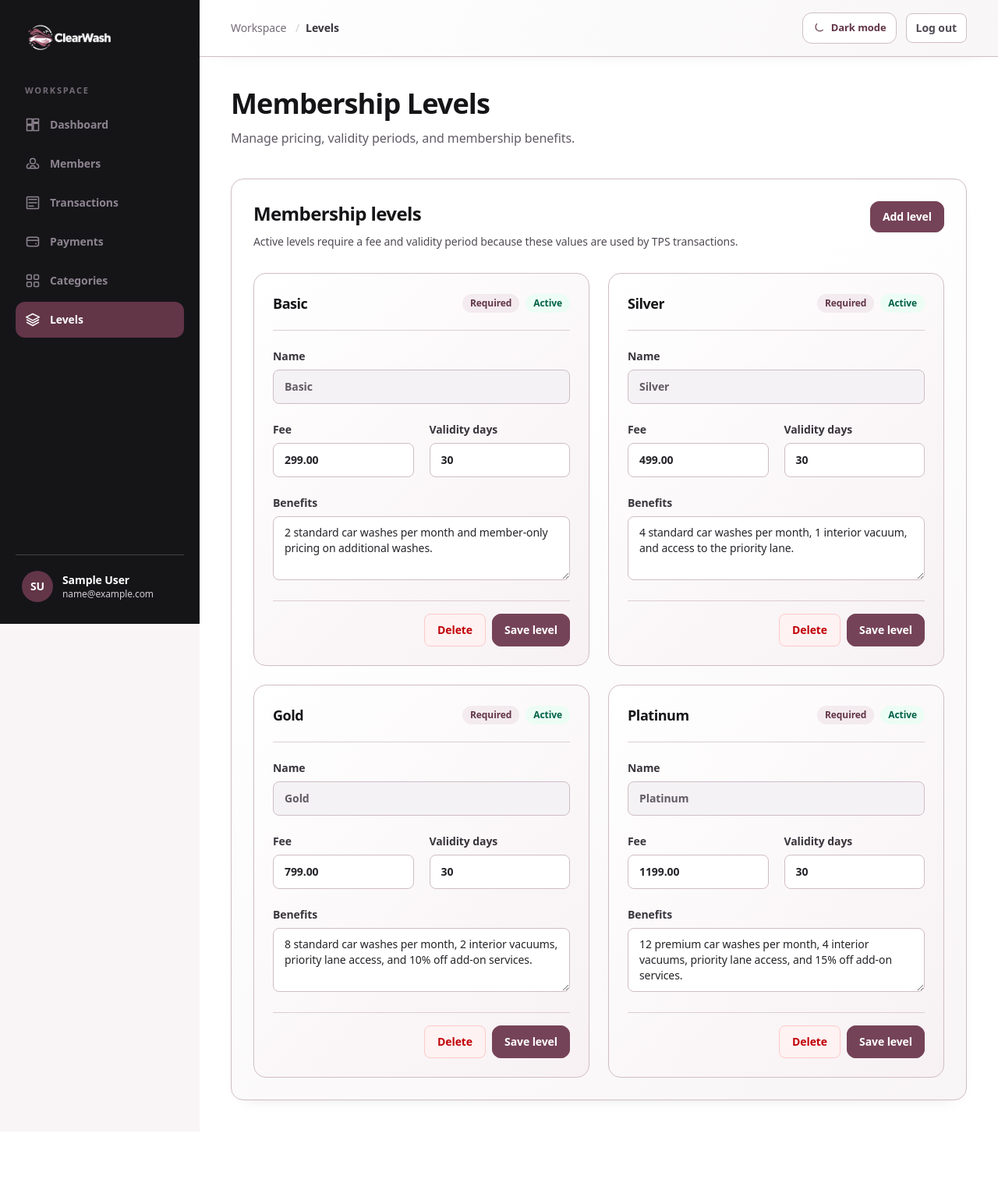
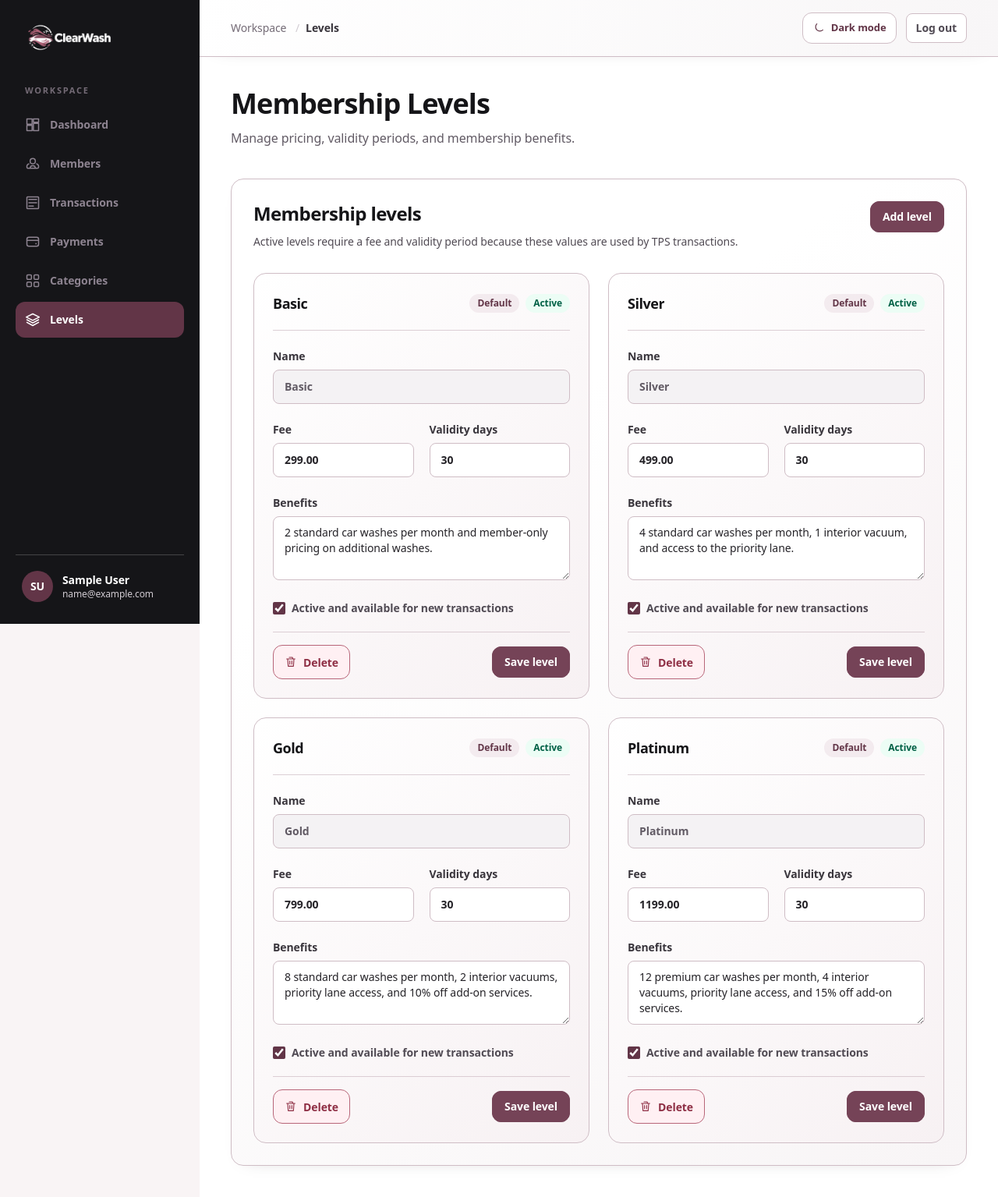
Before and after one commit to Sebastiannn12/ClearWash-Project, a Laravel app: page /membership-setup/levels in a window 1280 px wide. Shown: the whole page at 78% size. Before the commit the page ends 1411 px from the top, so only its background shows below. Run offline with Laravel 12, Linux system fonts and the light colour scheme; the visitor is signed in with stand-in values (Sample User, id 1); data comes from the database, SQL or seed files in the repository; style sheets or scripts are compiled from the project's sources.

Commit message:
Changing ui

```diff
--- a/app/Http/Controllers/MembershipSettingController.php
+++ b/app/Http/Controllers/MembershipSettingController.php
@@ -55,9 +55,6 @@ class MembershipSettingController extends Controller
                 $validator->errors()->add('name', 'Required categories cannot be renamed.');
             }
 
-            if ($membershipCategory->isRequired() && ! $request->boolean('is_active')) {
-                $validator->errors()->add('is_active', 'Required categories must remain active.');
-            }
         });
 
         $validated = $validator->validateWithBag("category-{$membershipCategory->id}");
@@ -114,9 +111,6 @@ class MembershipSettingController extends Controller
                 $validator->errors()->add('name', 'Required membership levels cannot be renamed.');
             }
 
-            if ($membershipLevel->isRequired() && ! $request->boolean('is_active')) {
-                $validator->errors()->add('is_active', 'Required membership levels must remain active.');
-            }
         });
 
         $validated = $validator->validateWithBag("level-{$membershipLevel->id}");
--- a/resources/css/app.css
+++ b/resources/css/app.css
@@ -55,6 +55,27 @@
 }
 
 @layer components {
+    .cw-delete-action {
+        display: inline-flex;
+        align-items: center;
+        justify-content: center;
+        gap: .5rem;
+        min-height: 44px;
+        padding: .625rem .875rem;
+        border: 1px solid #b86679;
+        border-radius: .75rem;
+        background: #fff0f3;
+        color: #8e2e44;
+        font-size: .875rem;
+        font-weight: 600;
+        transition: background-color 200ms ease, border-color 200ms ease;
+    }
+    .dark .cw-delete-action { color: #e7aab8; border-color: #68444f; background: transparent; }
+    @media (hover: hover) and (pointer: fine) {
+        .cw-delete-action:hover { background: #f8dfe6; border-color: #9e4158; }
+        .dark .cw-delete-action:hover { background: #3b2931; border-color: #a66f80; }
+    }
+    .cw-delete-action:focus-visible { outline: 2px solid currentColor; outline-offset: 3px; }
     .cw-mobile-navigation {
         position: fixed;
         inset: 0;
--- a/resources/views/membership-settings/_delete-modal.blade.php
+++ b/resources/views/membership-settings/_delete-modal.blade.php
@@ -1,17 +1,22 @@
-<dialog id="{{ $modalId }}" aria-labelledby="{{ $modalId }}-title" class="fixed inset-0 m-auto max-h-[calc(100vh-2rem)] w-[calc(100vw-2rem)] max-w-lg overflow-y-auto rounded-2xl border-0 bg-white p-0 text-left text-slate-900 shadow-2xl backdrop:bg-slate-950/60">
-    <div class="p-5 sm:p-7">
-        <div class="flex size-11 items-center justify-center rounded-full bg-red-100 text-xl font-bold text-red-700" aria-hidden="true">!</div>
-        <h3 id="{{ $modalId }}-title" class="mt-4 break-words text-xl font-bold text-slate-950">Delete {{ $recordName }}?</h3>
-        <p class="mt-2 text-sm leading-6 text-slate-600">{{ $warning }}</p>
-        <p class="mt-2 text-sm font-semibold text-red-700">This action cannot be undone.</p>
-        <div class="mt-6 flex flex-col-reverse gap-3 sm:flex-row sm:justify-end">
+<dialog id="{{ $modalId }}" aria-labelledby="{{ $modalId }}-title" aria-describedby="{{ $modalId }}-description" class="fixed inset-0 m-auto max-h-[calc(100vh-2rem)] w-[calc(100vw-2rem)] max-w-lg overflow-y-auto rounded-2xl border-0 bg-white p-0 text-left text-slate-900 shadow-2xl backdrop:bg-slate-950/60">
+    <div class="p-6 sm:p-8">
+        <div class="flex size-12 items-center justify-center rounded-2xl bg-red-50 text-red-700" aria-hidden="true">
+            <svg class="size-6" viewBox="0 0 24 24" fill="none" stroke="currentColor" stroke-width="1.7"><path stroke-linecap="round" stroke-linejoin="round" d="M9 3h6l1 3h4M4 6h16M6 6l1 14h10l1-14M10 10v6m4-6v6"/></svg>
+        </div>
+        <h3 id="{{ $modalId }}-title" class="mt-5 break-words text-xl font-bold leading-snug text-slate-950">Delete {{ $recordName }}?</h3>
+        <p id="{{ $modalId }}-description" class="mt-3 text-sm leading-6 text-slate-600">{{ $warning }}</p>
+        <div class="mt-5 flex items-start gap-2.5 rounded-xl bg-red-50 px-4 py-3 text-red-700">
+            <svg class="mt-0.5 size-4 shrink-0" viewBox="0 0 24 24" fill="none" stroke="currentColor" stroke-width="1.8" aria-hidden="true"><path stroke-linecap="round" stroke-linejoin="round" d="m10.3 4.9-8 14A1.4 1.4 0 0 0 3.5 21h17a1.4 1.4 0 0 0 1.2-2.1l-8-14a1.9 1.9 0 0 0-3.4 0ZM12 9v4m0 4h.01"/></svg>
+            <p class="text-sm font-medium leading-5">This permanently removes the record and cannot be undone.</p>
+        </div>
+        <div class="mt-7 grid grid-cols-2 gap-3 border-t border-brand-border pt-5">
             <form method="dialog" class="w-full sm:w-auto">
-                <button type="submit" class="w-full rounded-xl border border-brand-border bg-white px-4 py-2.5 text-sm font-semibold text-slate-700 transition-[background-color,transform] duration-150 hover:bg-brand-canvas active:scale-[0.98]">Cancel</button>
+                <button type="submit" autofocus class="min-h-11 w-full rounded-xl border border-brand-border bg-white px-4 py-3 text-sm font-semibold text-slate-700 transition-[background-color,transform] duration-150 hover:bg-brand-canvas active:scale-[0.98]">Keep record</button>
             </form>
             <form method="POST" action="{{ $action }}" class="w-full sm:w-auto">
                 @csrf
                 @method('DELETE')
-                <button type="submit" class="w-full rounded-xl bg-red-600 px-4 py-2.5 text-sm font-bold text-white transition-[background-color,transform] duration-150 hover:bg-red-700 active:scale-[0.98]">Delete</button>
+                <button type="submit" class="min-h-11 w-full rounded-xl bg-red-600 px-4 py-3 text-sm font-semibold text-white transition-[background-color,transform] duration-150 hover:bg-red-700 focus-visible:outline-2 focus-visible:outline-offset-2 focus-visible:outline-red-600 active:scale-[0.98]">Delete</button>
             </form>
         </div>
     </div>
--- a/resources/views/membership-settings/index.blade.php
+++ b/resources/views/membership-settings/index.blade.php
@@ -62,13 +62,13 @@
                 <form method="POST" action="{{ route('membership-settings.categories.update', $category) }}" class="cw-hover-surface cw-hover-settings rounded-2xl border border-brand-border bg-brand-canvas/40 p-5">
                     @csrf
                     @method('PATCH')
-                    <input type="hidden" name="is_active" value="{{ $category->isRequired() ? 1 : 0 }}">
+                    <input type="hidden" name="is_active" value="0">
 
                     <div class="flex items-center justify-between gap-3 border-b border-brand-border/70 pb-4">
                         <span class="text-xs font-bold uppercase tracking-[0.12em] text-brand-primary">Member category</span>
                         <div class="flex items-center gap-2">
                             @if ($category->isRequired())
-                                <span class="rounded-full bg-brand-accent/10 px-2.5 py-1 text-xs font-bold text-brand-primary">Required</span>
+                                <span class="rounded-full bg-brand-accent/10 px-2.5 py-1 text-xs font-bold text-brand-primary">Default</span>
                             @endif
                             <span class="rounded-full px-2.5 py-1 text-xs font-bold {{ $category->is_active ? 'bg-emerald-50 text-emerald-800' : 'bg-slate-100 text-slate-600' }}">{{ $category->is_active ? 'Active' : 'Inactive' }}</span>
                         </div>
@@ -90,17 +90,15 @@
                             <input id="category-discount-{{ $category->id }}" name="discount_percentage" type="number" min="0" max="100" step="0.01" value="{{ $categoryBag->any() ? old('discount_percentage') : $category->discount_percentage }}" required class="mt-1.5 w-full rounded-lg border border-brand-border bg-white px-3.5 py-2.5 text-sm font-semibold outline-none focus:border-brand-primary focus:ring-2 focus:ring-brand-border">
                             @error('discount_percentage', 'category-'.$category->id)<p class="mt-1 text-xs font-medium text-red-700">{{ $message }}</p>@enderror
                         </div>
-                        @unless ($category->isRequired())
                             <label class="inline-flex items-center gap-2 text-sm font-semibold text-slate-700">
                                 <input name="is_active" type="checkbox" value="1" @checked($categoryBag->any() ? old('is_active') : $category->is_active) class="size-4 rounded border-brand-border text-brand-primary focus:ring-brand-accent">
                                 Active and available for member assignment
                             </label>
-                        @endunless
                         @error('is_active', 'category-'.$category->id)<p class="text-xs font-medium text-red-700">{{ $message }}</p>@enderror
                     </div>
 
-                    <div class="mt-5 flex flex-wrap justify-end gap-2 border-t border-brand-border/70 pt-4">
-                            <button type="button" onclick="document.getElementById('delete-category-{{ $category->id }}').showModal()" class="rounded-lg border border-red-200 bg-red-50 px-4 py-2.5 text-sm font-semibold text-red-700 hover:bg-red-100">Delete</button>
+                    <div class="mt-5 flex flex-wrap items-center justify-between gap-3 border-t border-brand-border/70 pt-4">
+                        <button type="button" onclick="document.getElementById('delete-category-{{ $category->id }}').showModal()" class="cw-delete-action" aria-label="Delete {{ $category->name }} category"><svg class="size-4" viewBox="0 0 24 24" fill="none" stroke="currentColor" stroke-width="1.7" aria-hidden="true"><path stroke-linecap="round" stroke-linejoin="round" d="M9 3h6l1 3h4M4 6h16M6 6l1 14h10l1-14M10 10v6m4-6v6"/></svg>Delete</button>
                         <button type="submit" class="rounded-xl bg-brand-primary px-4 py-2.5 text-sm font-bold text-white transition-[background-color,transform] duration-150 hover:bg-brand-sidebar active:scale-[0.98]">Save category</button>
                     </div>
                 </form>
@@ -163,13 +161,13 @@
                 <form method="POST" action="{{ route('membership-settings.levels.update', $level) }}" class="cw-hover-surface cw-hover-settings rounded-2xl border border-brand-border bg-brand-canvas/40 p-5 sm:p-6">
                     @csrf
                     @method('PATCH')
-                    <input type="hidden" name="is_active" value="{{ $level->isRequired() ? 1 : 0 }}">
+                    <input type="hidden" name="is_active" value="0">
 
                     <div class="flex items-center justify-between gap-3 border-b border-brand-border/70 pb-5">
                         <h3 class="min-w-0 truncate text-lg font-bold text-slate-950">{{ $level->name }}</h3>
                         <div class="flex items-center gap-2">
                             @if ($level->isRequired())
-                                <span class="rounded-full bg-brand-accent/10 px-2.5 py-1 text-xs font-bold text-brand-primary">Required</span>
+                                <span class="rounded-full bg-brand-accent/10 px-2.5 py-1 text-xs font-bold text-brand-primary">Default</span>
                             @endif
                             <span class="rounded-full px-2.5 py-1 text-xs font-bold {{ $level->is_active ? 'bg-emerald-50 text-emerald-800' : 'bg-slate-100 text-slate-600' }}">{{ $level->is_active ? 'Active' : 'Inactive' }}</span>
                         </div>
@@ -196,17 +194,15 @@
                             <textarea id="benefits-{{ $level->id }}" name="benefits" rows="3" maxlength="2000" class="mt-1.5 w-full rounded-lg border border-brand-border bg-white px-3.5 py-2.5 text-sm font-medium outline-none focus:border-brand-primary focus:ring-2 focus:ring-brand-border">{{ $levelBag->any() ? old('benefits') : $level->benefits }}</textarea>
                             @error('benefits', 'level-'.$level->id)<p class="mt-1 text-xs font-medium text-red-700">{{ $message }}</p>@enderror
                         </div>
-                        @unless ($level->isRequired())
                             <label class="inline-flex items-center gap-2 text-sm font-semibold text-slate-700 sm:col-span-2">
                                 <input name="is_active" type="checkbox" value="1" @checked($levelBag->any() ? old('is_active') : $level->is_active) class="size-4 rounded border-brand-border text-brand-primary focus:ring-brand-accent">
                                 Active and available for new transactions
                             </label>
-                        @endunless
                         @error('is_active', 'level-'.$level->id)<p class="text-xs font-medium text-red-700 sm:col-span-2">{{ $message }}</p>@enderror
                     </div>
 
-                    <div class="mt-5 flex flex-wrap justify-end gap-2 border-t border-brand-border/70 pt-4">
-                            <button type="button" onclick="document.getElementById('delete-level-{{ $level->id }}').showModal()" class="rounded-lg border border-red-200 bg-red-50 px-4 py-2.5 text-sm font-semibold text-red-700 hover:bg-red-100">Delete</button>
+                    <div class="mt-5 flex flex-wrap items-center justify-between gap-3 border-t border-brand-border/70 pt-4">
+                        <button type="button" onclick="document.getElementById('delete-level-{{ $level->id }}').showModal()" class="cw-delete-action" aria-label="Delete {{ $level->name }} membership level"><svg class="size-4" viewBox="0 0 24 24" fill="none" stroke="currentColor" stroke-width="1.7" aria-hidden="true"><path stroke-linecap="round" stroke-linejoin="round" d="M9 3h6l1 3h4M4 6h16M6 6l1 14h10l1-14M10 10v6m4-6v6"/></svg>Delete</button>
                         <button type="submit" class="rounded-xl bg-brand-primary px-4 py-2.5 text-sm font-bold text-white transition-[background-color,transform] duration-150 hover:bg-brand-sidebar active:scale-[0.98]">Save level</button>
                     </div>
                 </form>
```
Also changed, not shown: tests/Feature/MembershipSettingsAvailabilityTest.php (added, +42 -0 lines).
